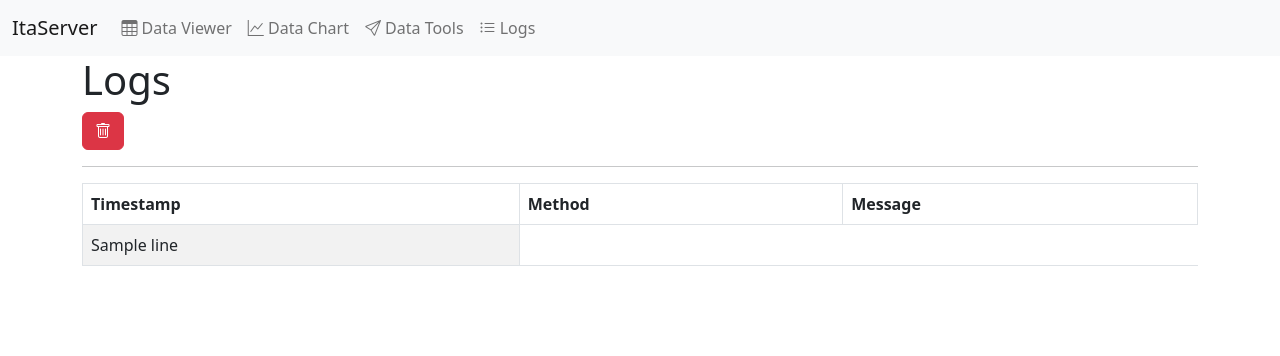
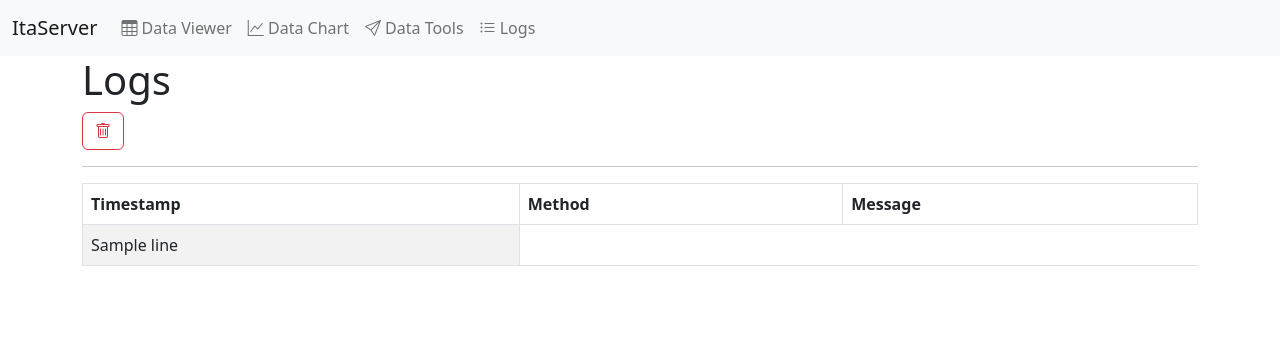
Before and after one commit to CBPF-LIM/itapc, a Flask app: template app/templates/logs.html in a window 1280 px wide. Shown: the top 356 px of the page. Run offline with Flask 3, Linux system fonts and the light colour scheme; the template is opened without the code that fills it: most values are stand-ins (such as "Sample title", 1, 10 or a date in 2020); some libraries are stand-ins or nearby versions.

Commit message:
fix log button

```diff
--- a/app/templates/logs.html
+++ b/app/templates/logs.html
@@ -8,7 +8,7 @@
   <section class="logs">
     <h1>Logs</h1>
 
-    <button type="button" class="btn btn-danger" data-bs-toggle="modal" data-bs-target="#error-modal">
+    <button type="button" class="btn btn-outline-danger" data-bs-toggle="modal" data-bs-target="#error-modal">
       <i class="bi-trash"></i>
     </button>
 
```
